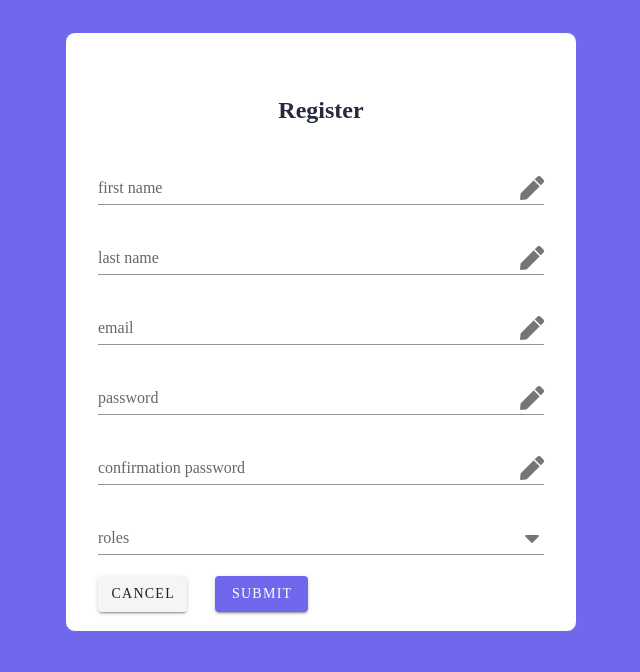
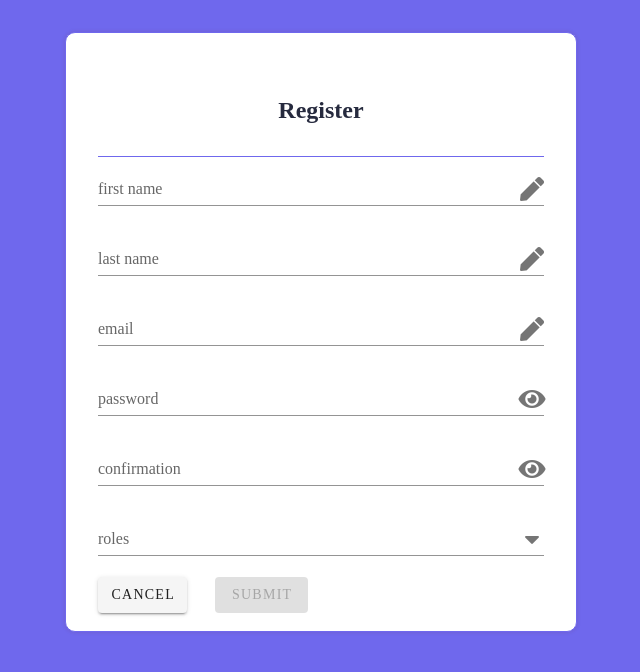
Before and after one commit to HTP-Group/back-office, a Vue app in the folder o-school-v2/: page /#/ in a window 1280 px wide. Shown: the top 672 px of the page, without its empty margins (319-959 px from the left). Built offline with nearby package versions, Linux system fonts and the light colour scheme.

Commit message:
set input dynamically

```diff
--- a/o-school-v2/src/assets/_register.scss
+++ b/o-school-v2/src/assets/_register.scss
@@ -12,11 +12,16 @@
   padding: 2em;
   background-color: #fff;
   height: 75%;
+  box-shadow: 0 0 4px 0 rgba(116, 40, 23, 0.15);
 }
 .register-title {
-  justify-self: center;
+  display: grid;
   padding: 2em;
   color: #262a3e;
+  border-bottom :1px solid #6f68ed;
+}
+.register-title-h2 {
+  justify-self: center;
 }
 .user-infos {
 }
@@ -34,3 +39,10 @@
   background-color: #6f68ed !important;
   color: #fff !important;
 }
+.v-label {
+
+}
+
+.v-icon {
+  font-size: 1rem;
+}
--- a/o-school-v2/src/components/Register.vue
+++ b/o-school-v2/src/components/Register.vue
@@ -2,43 +2,59 @@
   <div class="register-page">
     <div class="register-bloc">
       <div class="register-title">
-        <h2>Register</h2>
+        <h2 class="register-title-h2">Register</h2>
       </div>
       <div class="user-infos">
         <v-text-field
+          v-model="userBis.firstname"
           label="first name"
           append-icon="fa-pen"
+          class="user-input"
         ></v-text-field>
         <v-text-field
+          v-model="userBis.lastname"
           label="last name"
           append-icon="fa-pen"
+          class="user-input"
         ></v-text-field>
         <v-text-field
+          v-model="userBis.email"
           type="email"
           label="email"
           append-icon="fa-pen"
+          class="user-input"
         ></v-text-field>
         <v-text-field
+          v-model="userBis.password"
+          :type="hideNewPassword ? 'password' : 'type'"
           label="password"
-        append-icon="fa-pen"
+          :append-icon="hideNewPassword ? 'fa-eye-slash' : 'fa-eye'"
+          class="user-input"
+          @click:append="hideNewPassword = !hideNewPassword"
         ></v-text-field>
         <v-text-field
-        type="password"
-        label="confirmation password"
-        append-icon="fa-pen"
+          v-model="userBis.confirmPpassword"
+          :type="hideNewConfirmPassword ? 'password' : 'type'"
+          label="confirmation"
+          :append-icon="hideNewConfirmPassword ? 'fa-eye-slash' : 'fa-eye'"
+          class="user-input"
+          @click:append="hideNewConfirmPassword = !hideNewConfirmPassword"
         ></v-text-field>
         <v-select
           label="roles"
-        v-model="roles"
-        :items="roles"
+          v-model="userBis.role"
+          :items="items"
+          :readonly="false"
         ></v-select>
       </div>
       <div class="buttons">
         <v-btn
           class="button-cancel"
+          @click="cancel()"
         >Cancel</v-btn>
         <v-btn
           class="button-submit"
+          :disabled="!inputHasChanged"
         >Submit</v-btn>
       </div>
     </div>
@@ -53,19 +69,55 @@ import { Component, Vue } from 'vue-property-decorator';
 })
 
 export default class Register extends Vue {
-  public roles = [
-    {
-      id: 1,
-      role: 'Parent',
-    },
-    {
-      id: 2,
-      role: 'Teacher',
-    },
-  ];
-  // get roles() {
-  //   return roles;
+  public userBis = {
+    firstname: '',
+    lastname: '',
+    email: '',
+    password: '',
+    confirmPpassword: '',
+    role: '',
+  }
+  // public userBis = {
+  //   firstname: 'Thib',
+  //   lastname: 'Dec',
+  //   email: 'thib@gmail.com',
+  //   password: '123456789',
+  //   confirmPpassword: '123456789',
+  //   role: 'parent',
   // }
+
+  public hideNewPassword = false
+
+  public hideNewConfirmPassword = false
+
+  public ableSubmitBtn = true
+
+  public items = ['Parent', 'Teacher'];
+
+  get inputHasChanged(): boolean {
+    let data = false;
+    if (this.userBis.firstname !== ''
+        && this.userBis.lastname !== ''
+        && this.userBis.email !== ''
+        && this.userBis.password !== ''
+        && this.userBis.confirmPpassword !== ''
+        // && this.userBis.role !== ''
+    ) {
+      data = true;
+    }
+    return data;
+  }
+
+  cancel() {
+    this.userBis = {
+      firstname: '',
+      lastname: '',
+      email: '',
+      password: '',
+      confirmPpassword: '',
+      role: '',
+    };
+  }
 }
 </script>
 <style>
```
Lines whose indentation alone changed are shown as unchanged.
